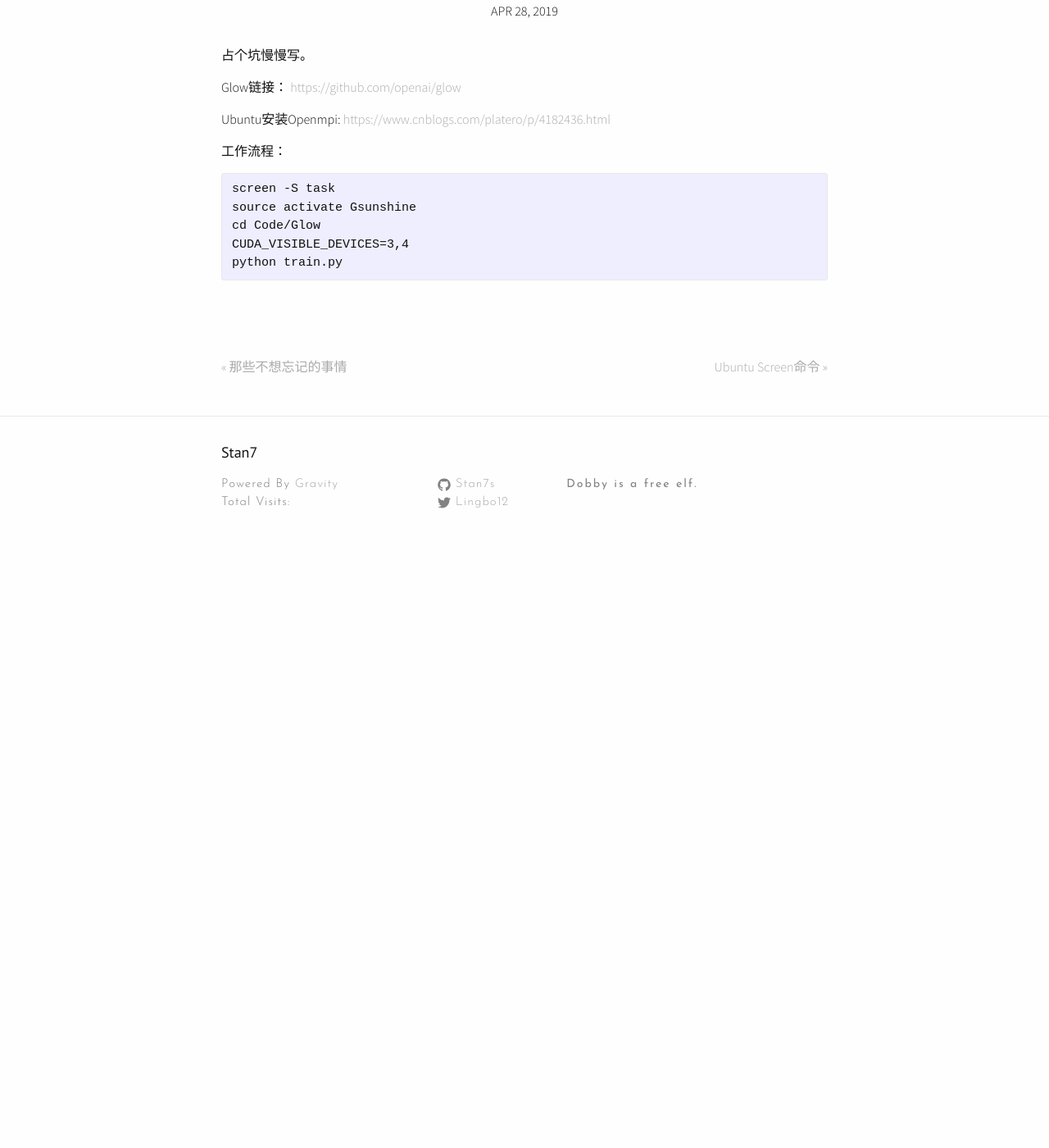
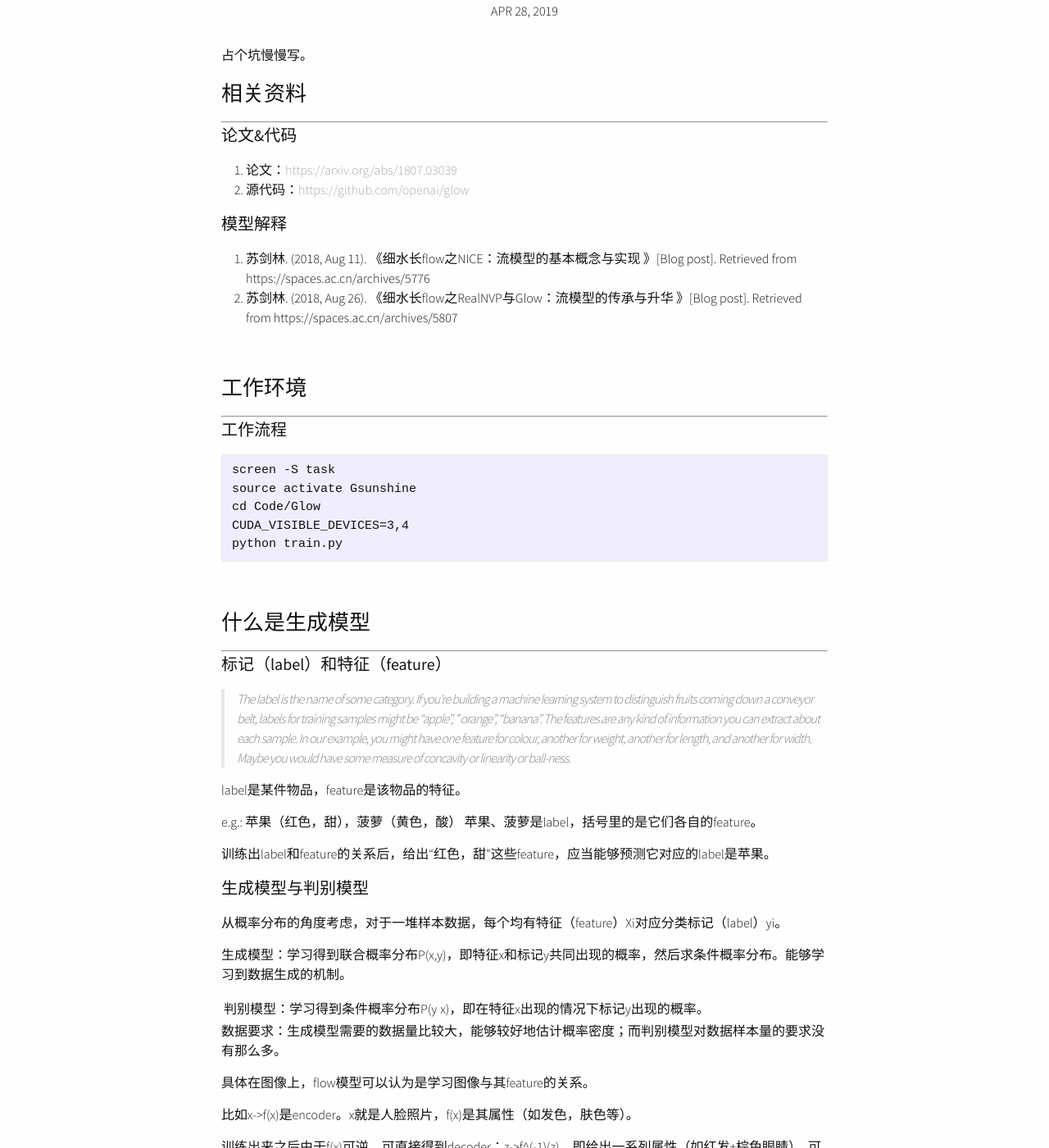
Before and after one commit to Stan7s/stan7s.github.io, a Jekyll site: the page built from _posts/2019-04-28-Glow.markdown, in a window 1280 px wide and 1400 px high, scrolled down 376 px. Shown: the whole window at 82% size. Built offline with Jekyll 4.4.1, drawn with Linux system fonts in a browser that asks for light colours; nearby versions of some CDN libraries; comment, search, counter and statistics services are not loaded; before the commit the page ends 1061 px from its top, so only the background shows below that; some of the changed text lies outside the part shown.

Commit message:
Update 2019-04-28-Glow.markdown

````diff
--- a/_posts/2019-04-28-Glow.markdown
+++ b/_posts/2019-04-28-Glow.markdown
@@ -7,13 +7,23 @@ author: "Stan7"
 ---
 占个坑慢慢写。
 
-Glow链接：
-[https://github.com/openai/glow](https://github.com/openai/glow)
+### 相关资料
+---
+#### 论文&代码
 
-Ubuntu安装Openmpi:
-[https://www.cnblogs.com/platero/p/4182436.html](https://www.cnblogs.com/platero/p/4182436.html)
+1. 论文：[https://arxiv.org/abs/1807.03039](https://arxiv.org/abs/1807.03039)
+2. 源代码：[https://github.com/openai/glow](https://github.com/openai/glow)
 
-工作流程：
+
+#### 模型解释
+1. 苏剑林. (2018, Aug 11). 《细水长flow之NICE：流模型的基本概念与实现 》[Blog post]. Retrieved from https://spaces.ac.cn/archives/5776
+2. 苏剑林. (2018, Aug 26). 《细水长flow之RealNVP与Glow：流模型的传承与升华 》[Blog post]. Retrieved from https://spaces.ac.cn/archives/5807
+
+<br/>
+
+### 工作环境
+---
+#### 工作流程
 ```
 screen -S task
 source activate Gsunshine
@@ -21,3 +31,35 @@ cd Code/Glow
 CUDA_VISIBLE_DEVICES=3,4
 python train.py
 ```
+
+<br/>
+
+### 什么是生成模型
+---
+#### 标记（label）和特征（feature）
+
+>The label is the name of some category. If you’re building a machine learning system to distinguish fruits coming down a conveyor belt, labels for training samples might be “apple”, ” orange”, “banana”. The features are any kind of information you can extract about each sample. In our example, you might have one feature for colour, another for weight, another for length, and another for width. Maybe you would have some measure of concavity or linearity or ball-ness.
+
+label是某件物品，feature是该物品的特征。
+
+e.g.: 苹果（红色，甜），菠萝（黄色，酸）
+苹果、菠萝是label，括号里的是它们各自的feature。
+
+训练出label和feature的关系后，给出“红色，甜”这些feature，应当能够预测它对应的label是苹果。
+
+#### 生成模型与判别模型
+
+从概率分布的角度考虑，对于一堆样本数据，每个均有特征（feature）Xi对应分类标记（label）yi。
+
+生成模型：学习得到联合概率分布P(x,y)，即特征x和标记y共同出现的概率，然后求条件概率分布。能够学习到数据生成的机制。
+
+判别模型：学习得到条件概率分布P(y|x)，即在特征x出现的情况下标记y出现的概率。
+
+数据要求：生成模型需要的数据量比较大，能够较好地估计概率密度；而判别模型对数据样本量的要求没有那么多。
+
+
+具体在图像上，flow模型可以认为是学习图像与其feature的关系。
+
+比如x->f(x)是encoder。x就是人脸照片，f(x)是其属性（如发色，肤色等）。
+
+训练出来之后由于f(x)可逆，可直接得到decoder：z->f^(-1)(z)。即给出一系列属性（如红发+棕色眼睛），可生成对应的人脸图像。
````
